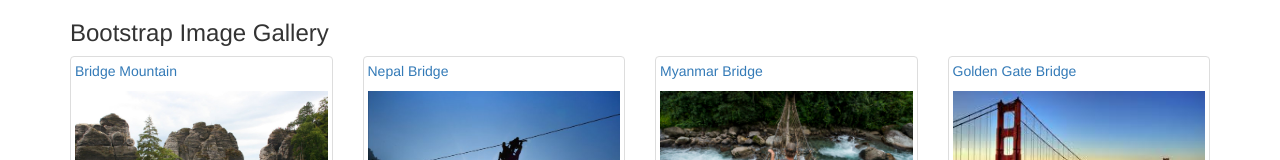
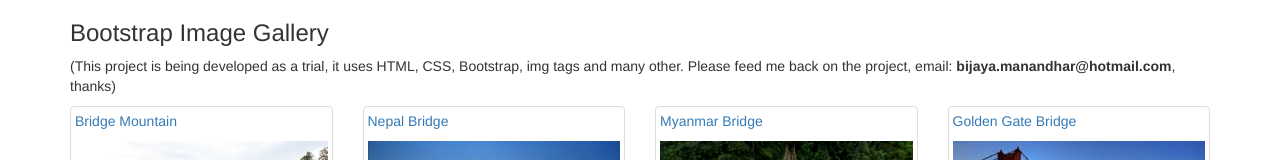
Before and after one commit to ananramji/imageGalleryRepo, a plain HTML site: page index.html in a window 1280 px wide. Shown: the top 160 px of the page. Drawn offline with nearby package versions, Linux system fonts and the light colour scheme; files that its build step writes are made by us from their sources.

Commit message:
feedback request has been added

```diff
--- a/index.html
+++ b/index.html
@@ -23,6 +23,7 @@
               <div class="row">
                   <div class="col-md-12">
                       <h3>Bootstrap Image Gallery</h3>
+                      <p>(This project is being developed as a trial, it uses HTML, CSS, Bootstrap, img tags and many other. Please feed me back on the project, email: <strong>bijaya.manandhar@hotmail.com</strong>, thanks)</p>
                   </div>
               </div>
               <div class="row">
```
